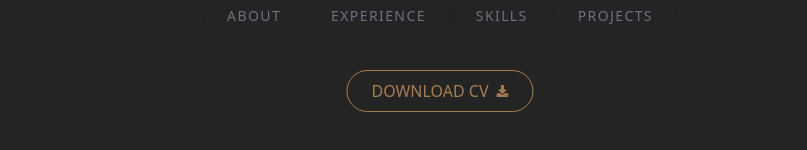
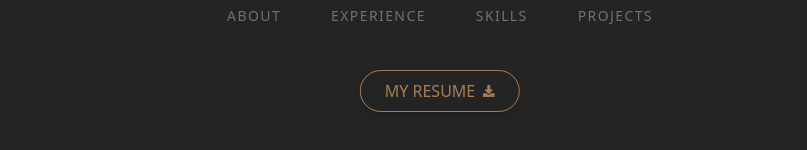
Before and after one commit to AjImad/Emad-Portfolio, a Next.js app: page / in a window 1280 px wide. Shown: the part 546-696 px from the top of the page, without its empty margins (200-1007 px from the left). Built offline with nearby package versions, Linux system fonts and the light colour scheme; no server answers.

Commit message:
feat/: download my resume

```diff
--- a/components/Hero.js
+++ b/components/Hero.js
@@ -85,15 +85,27 @@ function Hero() {
                 </div>
             </div>
             <div className='relative w-[100%]'>
+
                 <div className='absolute top-24 md:top-14 left-1/2 transform -translate-x-1/2 -translate-y-1/2'>
-                    <button class="flex items-center px-6 py-2 rounded-full border border-[#88ccca] text-[#88ccca] dark:border-orange-300/60 dark:text-orange-300/60 uppercase">
-                        Download CV
+                    <button class="px-6 py-2 rounded-full border border-[#88ccca] text-[#88ccca]
+                    hover:border-[#79B4B7] hover:text-[#79B4B7] dark:border-orange-300/60 dark:text-orange-300/60 uppercase
+                    shadow-md dark:hover:border-orange-200 dark:hover:text-orange-200 hover:shadow-lg transition duration-150 ease-in-out
+                    ">
+                        <a
+                            href="./cv.pdf"
+                            alt="Download CV"
+                            target="_blank"
+                            rel="noopener noreferrer"
+                            className='flex items-center'
+                        >
+                            My Resume
                             <svg aria-hidden="true" focusable="false" data-prefix="fas" data-icon="download"
                                 class="w-3 ml-2" role="img" xmlns="http://www.w3.org/2000/svg" viewBox="0 0 512 512">
                                 <path fill="currentColor"
                                     d="M216 0h80c13.3 0 24 10.7 24 24v168h87.7c17.8 0 26.7 21.5 14.1 34.1L269.7 378.3c-7.5 7.5-19.8 7.5-27.3 0L90.1 226.1c-12.6-12.6-3.7-34.1 14.1-34.1H192V24c0-13.3 10.7-24 24-24zm296 376v112c0 13.3-10.7 24-24 24H24c-13.3 0-24-10.7-24-24V376c0-13.3 10.7-24 24-24h146.7l49 49c20.1 20.1 52.5 20.1 72.6 0l49-49H488c13.3 0 24 10.7 24 24zm-124 88c0-11-9-20-20-20s-20 9-20 20 9 20 20 20 20-9 20-20zm64 0c0-11-9-20-20-20s-20 9-20 20 9 20 20 20 20-9 20-20z">
                                 </path>
                             </svg>
+                        </a>
                     </button>
                 </div>
             </div>
```
Also changed, not shown: 1 other file (tests, documents, lock files or other folders). Lines whose indentation alone changed are shown as unchanged.
